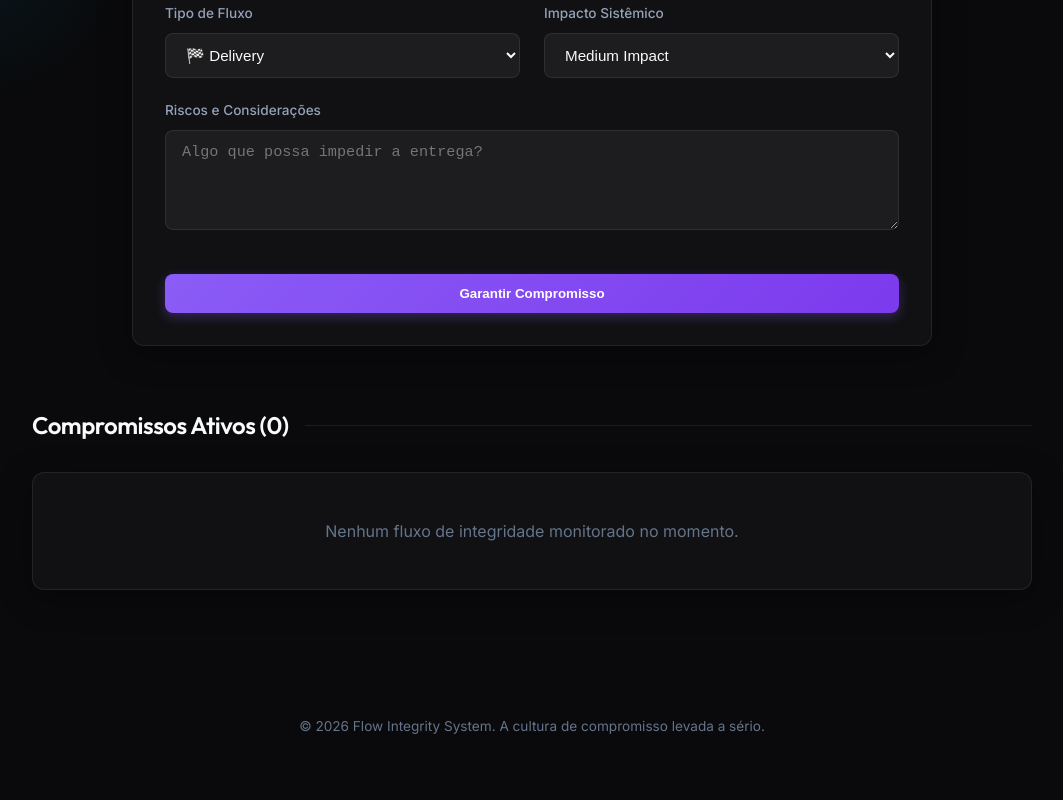
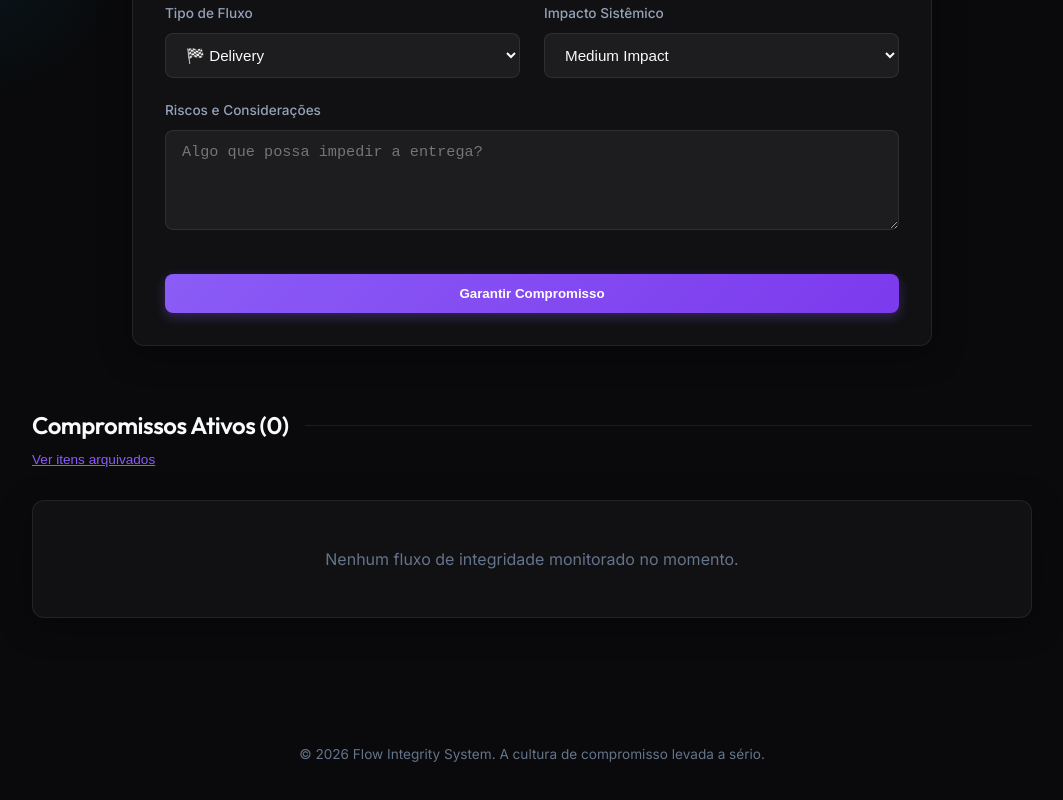
Before and after one commit to dantavs/flow-integrity-system, a Next.js app: page / in a window 1280 px wide. Shown: the part 657-1457 px from the top of the page, without its empty margins (108-1171 px from the left). Built offline with nearby package versions, Linux system fonts and the light colour scheme.

Commit message:
feat: complete CORE-023 form resilience and CORE-020 dynamic ordering with urgency colors

```diff
--- a/src/app/page.tsx
+++ b/src/app/page.tsx
@@ -31,8 +31,10 @@ export default function Home() {
       setCommitments(prev => [...prev, newCommitment]);
       setMessage('Fluxo de integridade iniciado com sucesso!');
       setTimeout(() => setMessage(null), 3000);
+      return true;
     } catch (error: any) {
       alert(error.message);
+      return false;
     }
   };
 
@@ -43,6 +45,10 @@ export default function Home() {
     setMessage(`Status do compromisso #${id} atualizado.`);
     setTimeout(() => setMessage(null), 3000);
   };
+
+  const activeCommitments = commitments
+    .filter(c => c.status === CommitmentStatus.ACTIVE || c.status === CommitmentStatus.BACKLOG)
+    .sort((a, b) => new Date(a.dataEsperada).getTime() - new Date(b.dataEsperada).getTime());
 
   return (
     <div style={{
@@ -111,15 +117,31 @@ export default function Home() {
 
         {/* Section: Listagem */}
         <section className="animate-fade-in" style={{ animationDelay: '0.3s' }}>
-          <div style={{ display: 'flex', alignItems: 'center', gap: '1rem', marginBottom: '2rem' }}>
-            <h2 style={{ fontSize: '1.5rem', fontWeight: 600 }}>
-              Compromissos Ativos ({commitments.filter(c => c.status === CommitmentStatus.ACTIVE || c.status === CommitmentStatus.BACKLOG).length})
-            </h2>
-            <div style={{ flex: 1, height: '1px', background: 'var(--glass-border)' }} />
+          <div style={{ marginBottom: '2rem' }}>
+            <div style={{ display: 'flex', alignItems: 'center', gap: '1rem', marginBottom: '0.5rem' }}>
+              <h2 style={{ fontSize: '1.5rem', fontWeight: 600 }}>
+                Compromissos Ativos ({activeCommitments.length})
+              </h2>
+              <div style={{ flex: 1, height: '1px', background: 'var(--glass-border)' }} />
+            </div>
+            <button
+              onClick={() => alert('Visualização de arquivados será implementada em breve!')}
+              style={{
+                background: 'none',
+                border: 'none',
+                color: 'var(--accent-primary)',
+                fontSize: '0.85rem',
+                cursor: 'pointer',
+                padding: 0,
+                textDecoration: 'underline'
+              }}
+            >
+              Ver itens arquivados
+            </button>
           </div>
 
           <CommitmentList
-            commitments={commitments.filter(c => c.status === CommitmentStatus.ACTIVE || c.status === CommitmentStatus.BACKLOG)}
+            commitments={activeCommitments}
             onStatusChange={handleStatusUpdate}
           />
         </section>
--- a/src/components/CommitmentCard.tsx
+++ b/src/components/CommitmentCard.tsx
@@ -18,6 +18,20 @@ const CommitmentCard: React.FC<CommitmentCardProps> = ({ commitment: c, index, o
             case 'OP': return '⚙️';
             default: return '📄';
         }
+    };
+
+    const getDateColor = (date: Date) => {
+        const today = new Date();
+        today.setHours(0, 0, 0, 0);
+        const targetDate = new Date(date);
+        targetDate.setHours(0, 0, 0, 0);
+
+        const diffTime = targetDate.getTime() - today.getTime();
+        const diffDays = Math.ceil(diffTime / (1000 * 60 * 60 * 24));
+
+        if (diffDays < 0) return '#ef4444'; // Vermelho (atraso)
+        if (diffDays <= 6) return '#f59e0b'; // Amarelo (próximo)
+        return 'var(--accent-secondary)'; // Padrão
     };
 
     return (
@@ -70,7 +84,7 @@ const CommitmentCard: React.FC<CommitmentCardProps> = ({ commitment: c, index, o
                 <div style={{ display: 'flex', justifyContent: 'space-between', alignItems: 'center' }}>
                     <div style={{ display: 'flex', alignItems: 'center', gap: '0.5rem', fontSize: '0.85rem' }}>
                         <span>📅</span>
-                        <span style={{ fontWeight: 500, color: 'var(--accent-secondary)' }}>
+                        <span style={{ fontWeight: 600, color: getDateColor(c.dataEsperada) }}>
                             {new Date(c.dataEsperada).toLocaleDateString('pt-BR')}
                         </span>
                     </div>
--- a/src/components/CommitmentForm.tsx
+++ b/src/components/CommitmentForm.tsx
@@ -4,7 +4,7 @@ import React, { useState } from 'react';
 import { CreateCommitmentDTO } from '../services/CommitmentService';
 
 interface CommitmentFormProps {
-    onSubmit: (data: CreateCommitmentDTO) => void;
+    onSubmit: (data: CreateCommitmentDTO) => boolean;
 }
 
 const initialState: CreateCommitmentDTO = {
@@ -35,8 +35,10 @@ const CommitmentForm: React.FC<CommitmentFormProps> = ({ onSubmit }) => {
 
     const handleSubmit = (e: React.FormEvent) => {
         e.preventDefault();
-        onSubmit(formData);
-        setFormData(initialState);
+        const success = onSubmit(formData);
+        if (success) {
+            setFormData(initialState);
+        }
     };
 
     return (
```
Also changed, not shown: 3 other files (tests, documents, lock files or other folders).
